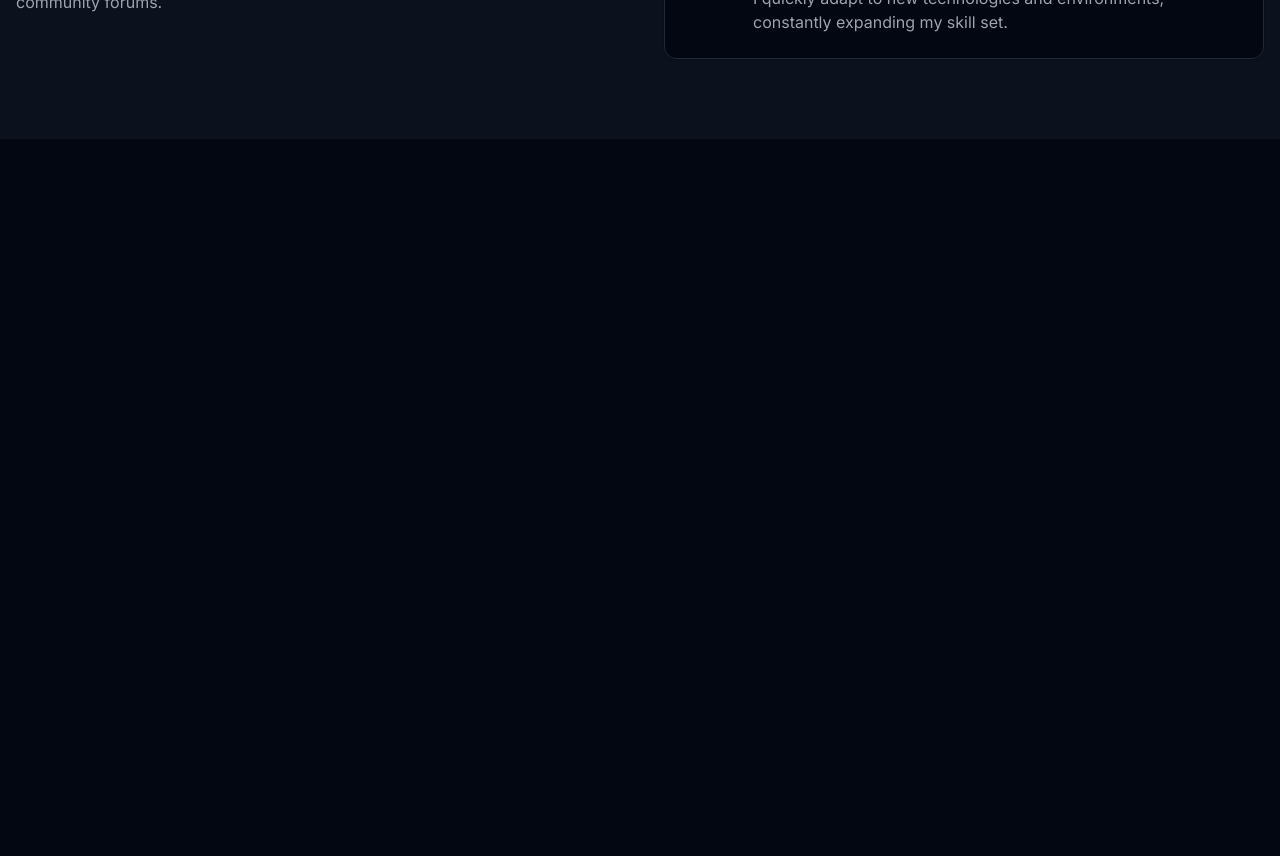
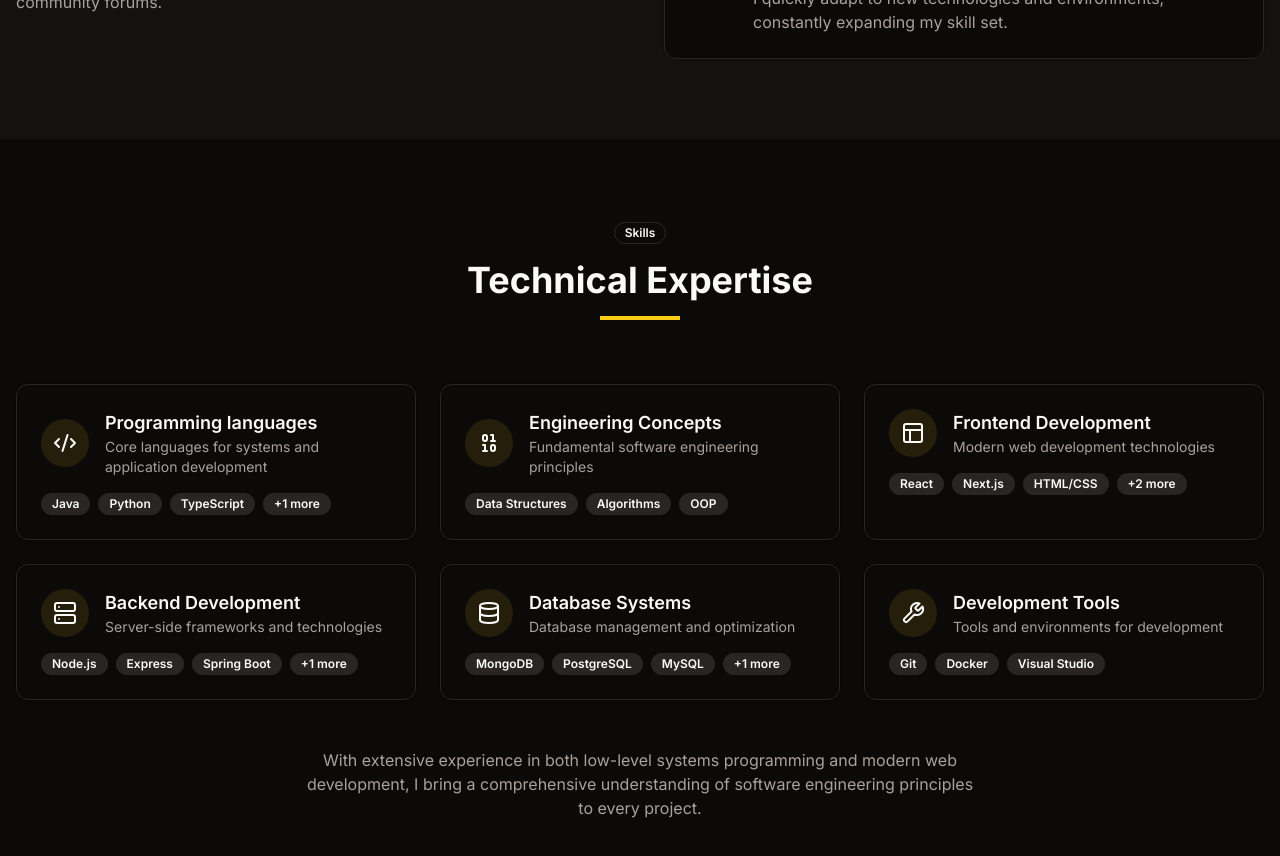
Before and after one commit to vamsidhar-914/portfolio, a Next.js app: page / in a window 1280 px wide. Shown: the part 1320-2176 px from the top of the page. Before the commit the page ends 1459 px from the top, so only its background shows below. Built offline with nearby package versions, Linux system fonts and the light colour scheme.

Commit message:
technicalties updated

```diff
--- a/src/app/page.tsx
+++ b/src/app/page.tsx
@@ -3,10 +3,11 @@ import type { Metadata } from "next"
 import About from "~/components/about"
 import Hero from "~/components/Hero"
 import Navbar from "~/components/Navbar"
+import TechStack from "~/components/tech-stack"
 
 export const metadata: Metadata = {
-  title: "MemoryLeaked | Portfolio",
-  description: "Professional portfolio of MemoryLeaked - Software Developer",
+  title: "Portfolio",
+  description: "Professional portfolio of vamsidhar - Software Developer",
 }
 
 export default function Home() {
@@ -15,6 +16,7 @@ export default function Home() {
         <Navbar />
         <Hero />
         <About />
+        <TechStack />
       </main>
   )
 }
--- /dev/null
+++ b/src/components/tech-stack.tsx
@@ -0,0 +1,205 @@
+'use client'
+
+import { AnimatePresence } from "framer-motion"
+import { Binary, Code2, Coins, Database, Layout, Server, Wrench } from "lucide-react"
+import { useState } from "react"
+import { Card, CardContent } from "./ui/card"
+import { Badge } from "./ui/badge"
+import { motion } from "framer-motion"
+
+export default function TechStack(){
+    const [selectedCategory , setSelectedCategory] = useState<string | null>(null)
+
+    const technologies = {
+        languages: {
+            icon: <Code2 className="h-6 w-6" />,
+            title: 'Programming languages',
+            description: "Core languages for systems and application development",
+            skills: [
+                { name: "Java", level: 88 },
+                { name: "Python", level: 64},
+                { name: "TypeScript", level: 90 },
+                { name: "JavaScript", level: 90 },
+            ]
+        },
+        concepts: {
+            icon: <Binary className="h-6 w-6" />,
+            title: "Engineering Concepts",
+            description: "Fundamental software engineering principles",
+            skills: [
+              { name: "Data Structures", level: 95 },
+              { name: "Algorithms", level: 90 },
+              { name: "OOP", level: 95 },
+            ],
+          },
+          frontend: {
+            icon: <Layout className="h-6 w-6" />,
+            title: "Frontend Development",
+            description: "Modern web development technologies",
+            skills: [
+              { name: "React", level: 90 },
+              { name: "Next.js", level: 85 },
+              { name: "HTML/CSS", level: 95 },
+              { name: "Tailwind CSS", level: 95 },
+              { name: "Redux", level: 85 },
+            ],
+          },
+          backend: {
+            icon: <Server className="h-6 w-6" />,
+            title: "Backend Development",
+            description: "Server-side frameworks and technologies",
+            skills: [
+              { name: "Node.js", level: 85 },
+              { name: "Express", level: 80 },
+              { name: "Spring Boot", level: 85 },
+              { name: "Next.js", level: 85 },
+            ],
+          },
+          database: {
+            icon: <Database className="h-6 w-6" />,
+            title: "Database Systems",
+            description: "Database management and optimization",
+            skills: [
+              { name: "MongoDB", level: 85 },
+              { name: "PostgreSQL", level: 80 },
+              { name: "MySQL", level: 65 },
+              { name: "Redis", level: 70 },
+            ],
+          },
+          tools: {
+            icon: <Wrench className="h-6 w-6" />,
+            title: "Development Tools",
+            description: "Tools and environments for development",
+            skills: [
+              { name: "Git", level: 90 },
+              { name: "Docker", level: 80 },
+              { name: "Visual Studio", level: 85 },
+            ],
+          },
+        }
+
+        const fadeIn = {
+            hidden: { opacity: 0, y: 20 },
+            visible: { opacity: 1, y: 0 },
+          }
+
+          const scaleUp = {
+            hidden: { opacity: 0, scale: 0.95 },
+            visible: { opacity: 1, scale: 1 },
+          }
+
+          console.log(selectedCategory);
+
+          return (
+            <section id="tech-stack" className="py-20">
+              <div className="container mx-auto px-4">
+                <motion.div
+                  initial="hidden"
+                  whileInView="visible"
+                  viewport={{ once: true }}
+                  transition={{ duration: 0.5 }}
+                  variants={fadeIn}
+                  className="text-center mb-16"
+                >
+                  <Badge variant="outline" className="mb-4">
+                    Skills
+                  </Badge>
+                  <h2 className="text-3xl md:text-4xl font-bold mb-4">Technical Expertise</h2>
+                  <div className="w-20 h-1 bg-primary mx-auto"></div>
+                </motion.div>
+
+                <div className="grid grid-cols-1 md:grid-cols-2 lg:grid-cols-3 gap-6">
+                  {Object.entries(technologies).map(([key, category]) => (
+                    <motion.div
+                      key={key}
+                      initial="hidden"
+                      whileInView="visible"
+                      viewport={{ once: true }}
+                      transition={{ duration: 0.5 }}
+                      variants={scaleUp}
+                    >
+                      <Card
+                        className={`h-full cursor-pointer transition-all duration-300 hover:shadow-lg ${
+                          selectedCategory === key ? "ring-2 ring-primary" : ""
+                        }`}
+                        onClick={() => setSelectedCategory(selectedCategory === key ? null : key)}
+                      >
+                        <CardContent className="p-6">
+                          <div className="flex items-center gap-4 mb-4">
+                            <div className="bg-primary/10 p-3 rounded-full">{category.icon}</div>
+                            <div>
+                              <h3 className="text-lg font-semibold">{category.title}</h3>
+                              <p className="text-sm text-muted-foreground">{category.description}</p>
+                            </div>
+                          </div>
+
+                          <AnimatePresence>
+                            {selectedCategory === key && (
+                              <motion.div
+                                initial={{ opacity: 0, height: 0 }}
+                                animate={{ opacity: 1, height: "auto" }}
+                                exit={{ opacity: 0, height: 0 }}
+                                transition={{ duration: 0.3 }}
+                                className="space-y-4"
+                              >
+                                {category.skills.map((skill, index) => (
+                                  <motion.div
+                                    key={index}
+                                    initial={{ opacity: 0, x: -20 }}
+                                    animate={{ opacity: 1, x: 0 }}
+                                    transition={{ delay: index * 0.1 }}
+                                    className="space-y-2"
+                                  >
+                                    <div className="flex justify-between text-sm">
+                                      <span className="font-medium">{skill.name}</span>
+                                      <span className="text-muted-foreground">{skill.level}%</span>
+                                    </div>
+                                    <div className="w-full bg-muted rounded-full h-1.5">
+                                      <motion.div
+                                        initial={{ width: 0 }}
+                                        animate={{ width: `${skill.level}%` }}
+                                        transition={{ duration: 0.5, delay: index * 0.1 }}
+                                        className="bg-primary h-1.5 rounded-full"
+                                      />
+                                    </div>
+                                  </motion.div>
+                                ))}
+                              </motion.div>
+                            )}
+                          </AnimatePresence>
+
+                          {selectedCategory !== key && (
+                            <div className="mt-4 flex flex-wrap gap-2">
+                              {category.skills.slice(0, 3).map((skill, index) => (
+                                <Badge key={index} variant="secondary">
+                                  {skill.name}
+                                </Badge>
+                              ))}
+                              {category.skills.length > 3 && (
+                                <Badge variant="secondary">+{category.skills.length - 3} more</Badge>
+                              )}
+                            </div>
+                          )}
+                        </CardContent>
+                      </Card>
+                    </motion.div>
+                  ))}
+                </div>
+
+                <motion.div
+                  initial="hidden"
+                  whileInView="visible"
+                  viewport={{ once: true }}
+                  transition={{ duration: 0.5, delay: 0.4 }}
+                  variants={fadeIn}
+                  className="mt-12 text-center text-muted-foreground"
+                >
+                  <p className="max-w-2xl mx-auto">
+                    With extensive experience in both low-level systems programming and modern web development, I bring a
+                    comprehensive understanding of software engineering principles to every project.
+                  </p>
+                </motion.div>
+              </div>
+            </section>
+          )
+}
--- a/src/styles/globals.css
+++ b/src/styles/globals.css
@@ -2,28 +2,29 @@
 @tailwind components;
 @tailwind utilities;
 
+
 @layer base {
   :root {
     --background: 0 0% 100%;
-    --foreground: 224 71.4% 4.1%;
+    --foreground: 20 14.3% 4.1%;
     --card: 0 0% 100%;
-    --card-foreground: 224 71.4% 4.1%;
+    --card-foreground: 20 14.3% 4.1%;
     --popover: 0 0% 100%;
-    --popover-foreground: 224 71.4% 4.1%;
-    --primary: 262.1 83.3% 57.8%;
-    --primary-foreground: 210 20% 98%;
-    --secondary: 220 14.3% 95.9%;
-    --secondary-foreground: 220.9 39.3% 11%;
-    --muted: 220 14.3% 95.9%;
-    --muted-foreground: 220 8.9% 46.1%;
-    --accent: 220 14.3% 95.9%;
-    --accent-foreground: 220.9 39.3% 11%;
+    --popover-foreground: 20 14.3% 4.1%;
+    --primary: 47.9 95.8% 53.1%;
+    --primary-foreground: 26 83.3% 14.1%;
+    --secondary: 60 4.8% 95.9%;
+    --secondary-foreground: 24 9.8% 10%;
+    --muted: 60 4.8% 95.9%;
+    --muted-foreground: 25 5.3% 44.7%;
+    --accent: 60 4.8% 95.9%;
+    --accent-foreground: 24 9.8% 10%;
     --destructive: 0 84.2% 60.2%;
-    --destructive-foreground: 210 20% 98%;
-    --border: 220 13% 91%;
-    --input: 220 13% 91%;
-    --ring: 262.1 83.3% 57.8%;
-    --radius: 0.5rem;
+    --destructive-foreground: 60 9.1% 97.8%;
+    --border: 20 5.9% 90%;
+    --input: 20 5.9% 90%;
+    --ring: 20 14.3% 4.1%;
+    --radius: 1rem;
     --chart-1: 12 76% 61%;
     --chart-2: 173 58% 39%;
     --chart-3: 197 37% 24%;
@@ -32,25 +33,25 @@
   }
 
   .dark {
-    --background: 224 71.4% 4.1%;
-    --foreground: 210 20% 98%;
-    --card: 224 71.4% 4.1%;
-    --card-foreground: 210 20% 98%;
-    --popover: 224 71.4% 4.1%;
-    --popover-foreground: 210 20% 98%;
-    --primary: 263.4 70% 50.4%;
-    --primary-foreground: 210 20% 98%;
-    --secondary: 215 27.9% 16.9%;
-    --secondary-foreground: 210 20% 98%;
-    --muted: 215 27.9% 16.9%;
-    --muted-foreground: 217.9 10.6% 64.9%;
-    --accent: 215 27.9% 16.9%;
-    --accent-foreground: 210 20% 98%;
+    --background: 20 14.3% 4.1%;
+    --foreground: 60 9.1% 97.8%;
+    --card: 20 14.3% 4.1%;
+    --card-foreground: 60 9.1% 97.8%;
+    --popover: 20 14.3% 4.1%;
+    --popover-foreground: 60 9.1% 97.8%;
+    --primary: 47.9 95.8% 53.1%;
+    --primary-foreground: 26 83.3% 14.1%;
+    --secondary: 12 6.5% 15.1%;
+    --secondary-foreground: 60 9.1% 97.8%;
+    --muted: 12 6.5% 15.1%;
+    --muted-foreground: 24 5.4% 63.9%;
+    --accent: 12 6.5% 15.1%;
+    --accent-foreground: 60 9.1% 97.8%;
     --destructive: 0 62.8% 30.6%;
-    --destructive-foreground: 210 20% 98%;
-    --border: 215 27.9% 16.9%;
-    --input: 215 27.9% 16.9%;
-    --ring: 263.4 70% 50.4%;
+    --destructive-foreground: 60 9.1% 97.8%;
+    --border: 12 6.5% 15.1%;
+    --input: 12 6.5% 15.1%;
+    --ring: 35.5 91.7% 32.9%;
     --chart-1: 220 70% 50%;
     --chart-2: 160 60% 45%;
     --chart-3: 30 80% 55%;
@@ -58,7 +59,6 @@
     --chart-5: 340 75% 55%;
   }
 }
-
 
 @layer base {
   * {
```
